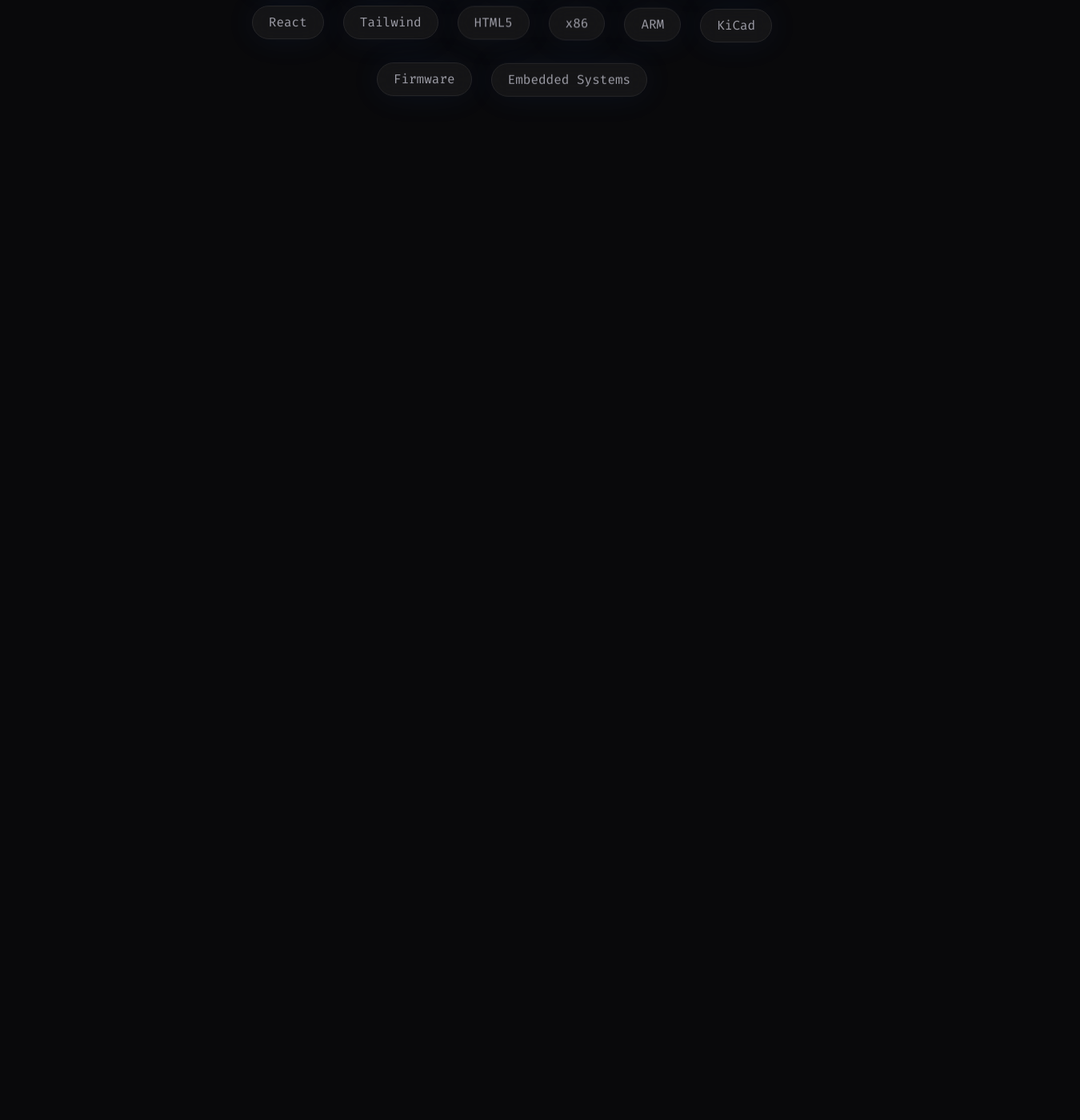
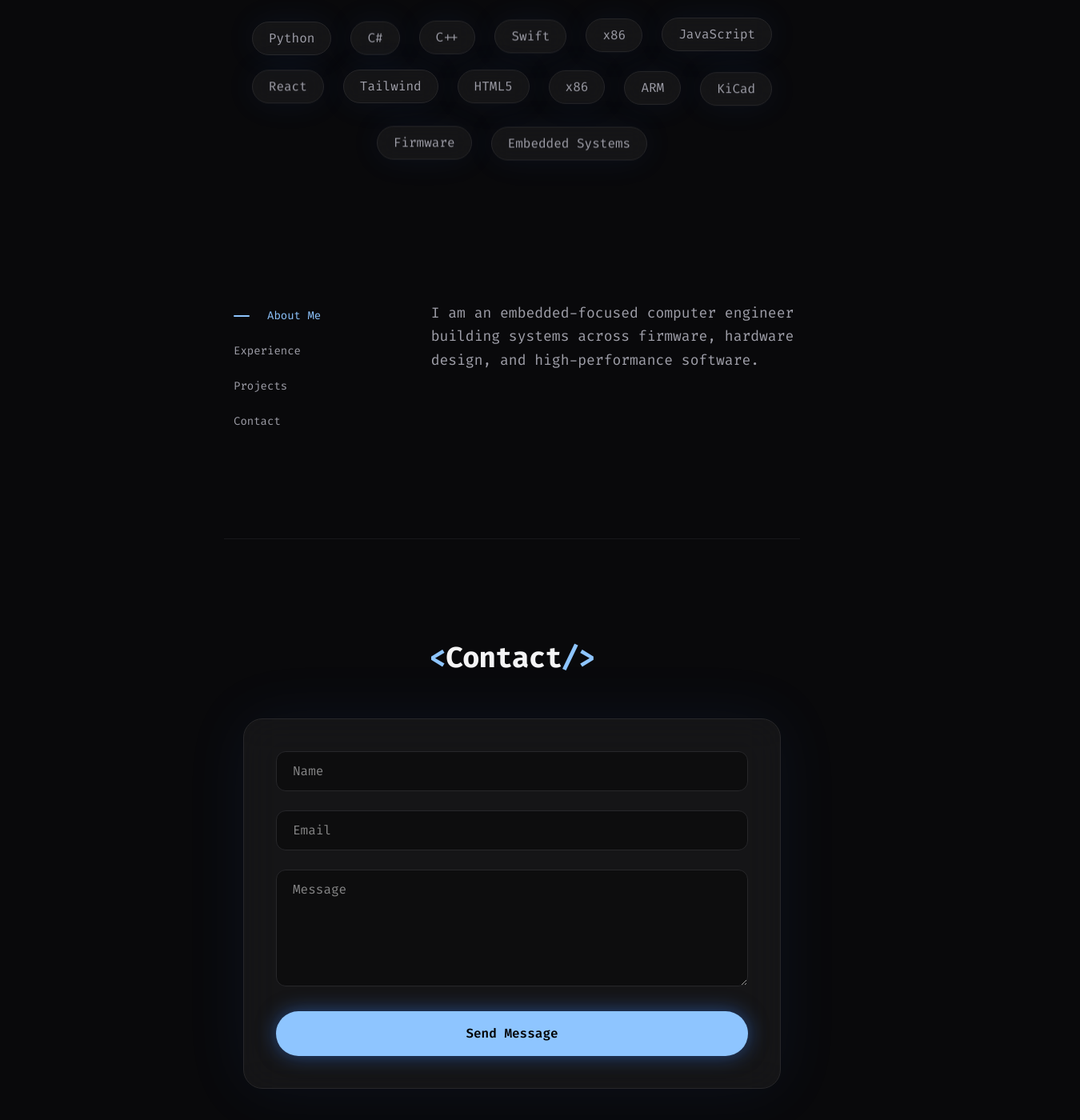
Before and after one commit to khikidman/khifyi, a React (Vite) app: page / in a window 1280 px wide. Shown: the part 858-2258 px from the top of the page at 80% size, 1350 px wide, since content can reach past the window. Before the commit the page ends 1123 px from the top, so only its background shows below. Built offline with nearby package versions, Linux system fonts and the light colour scheme.

Commit message:
Portfolio section polish and home page additions + email system

```diff
--- a/package.json
+++ b/package.json
@@ -17,7 +17,8 @@
     "react-force-graph-2d": "^1.29.1",
     "react-markdown": "^10.1.0",
     "react-router-dom": "^7.13.1",
-    "remark-gfm": "^4.0.1"
+    "remark-gfm": "^4.0.1",
+    "resend": "^6.9.3"
   },
   "devDependencies": {
     "@cloudflare/vite-plugin": "^1.25.5",
--- a/src/components/PortfolioModal.tsx
+++ b/src/components/PortfolioModal.tsx
@@ -1,17 +1,6 @@
 import { motion, AnimatePresence } from "framer-motion";
 import { useState } from "react";
-
-type PortfolioSystem = {
-  title: string;
-  context: string;
-
-  overview: string;
-  architecture?: string;
-  contributions?: string;
-  challenges?: string;
-
-  tech: string[];
-};
+import { type PortfolioSystem } from "../types/portfolio";
 
 type Props = {
   system: PortfolioSystem | null;
@@ -81,7 +70,7 @@ export default function PortfolioModal({ system, onClose }: Props) {
             absolute top-6 right-6
             w-12 h-12
             flex items-center justify-center
-            text-zinc-400 text-2xl
+            text-zinc-400 text-4xl
             rounded-full
             hover:bg-white/10
             hover:text-white
@@ -101,10 +90,12 @@ export default function PortfolioModal({ system, onClose }: Props) {
           {system.context}
         </div>
 
-        {/* Tabs */}
-        <div className="flex gap-6 border-b border-zinc-800 mb-8">
+        <div className="flex gap-10">
 
-          {tabs.map(tab => {
+  {/* Sidebar Navigation */}
+  <div className="w-44 flex flex-col">
+
+  {tabs.map((tab) => {
 
     if (!(system as any)[tab.key]) return null;
 
@@ -114,39 +105,77 @@ export default function PortfolioModal({ system, onClose }: Props) {
       <button
         key={tab.key}
         onClick={() => setActiveTab(tab.key)}
-                className={`
-                  pb-3 text-sm transition
+        className="
+          relative
+          py-2
+          text-sm
+          text-left
+          text-zinc-400
+          hover:text-white
+          transition-colors
+          cursor-pointer
+        "
+      >
 
-                  ${active
-                    ? "text-blue-300 border-b-2 border-blue-300"
-                    : "text-zinc-400 hover:text-white"}
-                `}
+        {/* Animated dash */}
+        {active && (
+          <motion.span
+            layoutId="sectionIndicator"
+            className="
+              absolute
+              left-0
+              top-1/2
+              -translate-y-1/2
+              h-[2px]
+              w-8
+              bg-blue-300
+              rounded-full
+            "
+            transition={{
+              type: "spring",
+              stiffness: 400,
+              damping: 30
+            }}
+          />
+        )}
+
+        {/* Animated text shift */}
+        <motion.span
+          animate={{ paddingLeft: active ? 40 : 0 }}
+          transition={{
+            type: "spring",
+            stiffness: 400,
+            damping: 35
+          }}
+          className={active ? "text-blue-300 font-semibold" : ""}
         >
           {tab.label}
+        </motion.span>
+
       </button>
     );
   })}
 
 </div>
 
+  {/* Content Area */}
+  <div className="flex-1 max-h-[50vh] overflow-y-auto pr-2">
+
         {/* Content */}
         <motion.div
           key={activeTab}
-          initial={{ opacity: 0, y: 10 }}
+          initial={{ opacity: 0, y: 6 }}
           animate={{ opacity: 1, y: 0 }}
-          transition={{ duration: 0.2 }}
+          transition={{ duration: 0.18 }}
         >
           <p className="text-zinc-400 leading-relaxed mb-8">
             {content}
           </p>
         </motion.div>
-
+      </div>
+      </div>
         {/* Tech */}
-        <h3 className="text-lg font-semibold mb-4 text-white">
-          Technologies
-        </h3>
-
-        <div className="flex flex-wrap gap-2">
+        <div className="mt-12 flex flex-wrap justify-center gap-2">
           {system.tech.map(tech => (
             <span
               key={tech}
--- a/src/index.css
+++ b/src/index.css
@@ -168,10 +168,10 @@ html {
 @keyframes headshotFadeIn {
   from {
     opacity: 0;
-    transform: translateY(+10%) scale(1.02);
+    transform: translateY(+3%) scale(1.02);
   }
   to {
-    opacity: 0.3;
+    opacity: 0.6;
     transform: translateY(0) scale(1);
   }
 }
--- a/src/pages/Home.tsx
+++ b/src/pages/Home.tsx
@@ -1,8 +1,70 @@
 import Layout from "../components/Layout";
 import PageContentTransition from "../components/PageContentTransition";
 import Typewriter from "../components/Typewriter";
+import { motion, AnimatePresence } from "framer-motion";
+import { useState } from "react";
 
 const Home = () => {
+  const homeSections = [
+    { key: "about", label: "About Me" },
+    { key: "experience", label: "Experience" },
+    { key: "projects", label: "Projects" },
+    { key: "contact", label: "Contact" }
+  ];
+
+  const [activeSection, setActiveSection] = useState("about");
+
+  const [name, setName] = useState("");
+  const [email, setEmail] = useState("");
+  const [message, setMessage] = useState("");
+
+  const [loading, setLoading] = useState(false);
+  const [success, setSuccess] = useState(false);
+  const [error, setError] = useState("");
+
+  const handleSubmit = async (e: React.FormEvent) => {
+    e.preventDefault();
+
+    if (!name || !email || !message) {
+      setError("Please fill out all fields");
+      return;
+    }
+
+    try {
+
+      setLoading(true);
+
+      const res = await fetch("/api/send-email", {
+        method: "POST",
+        headers: {
+          "Content-Type": "application/json"
+        },
+        body: JSON.stringify({
+          name,
+          email,
+          message
+        })
+      });
+
+      if (!res.ok) {
+        throw new Error();
+      }
+
+      setSuccess(true);
+
+      setName("");
+      setEmail("");
+      setMessage("");
+
+      setTimeout(() => setSuccess(false), 3000);
+
+    } catch {
+      setError("Message failed to send");
+    } finally {
+      setLoading(false);
+    }
+  };
+
   return (
     <Layout>
       <PageContentTransition>
@@ -13,13 +75,12 @@ const Home = () => {
             alt="Khi Kidman"
             className="
               absolute
-              -right-87.5
-              top-10/25
+              -right-65
+              top-11/25
               -translate-y-1/2
-              w-155
+              w-125
               opacity-0
               headshot-animate
-              grayscale
               contrast-110
               brightness-90
               pointer-events-none
@@ -177,8 +238,7 @@ const Home = () => {
         </div>
       </PageContentTransition>
 
-      <div className="absolute bottom-8 left-1/2 -translate-x-1/2 -translate-y-15">
-
+      <div className="w-full flex justify-center mt-0 mb-12">
         <div
           className="
             opacity-0
@@ -202,7 +262,6 @@ const Home = () => {
             />
           </svg>
         </div>
-
       </div>
       {/* ===== Skills Marquee ===== */}
       <div className="relative w-full py-24 overflow-hidden">
@@ -257,8 +316,233 @@ const Home = () => {
 
         </div>
       </div>
+      <div className="max-w-6xl mx-auto mt-20 mb-20">
+
+        <div className="grid grid-cols-1 md:grid-cols-3 gap-14">
+
+          {/* ===== Navigation Column ===== */}
+          <div className="flex flex-col gap-2">
+
+            {homeSections.map(section => {
+
+              const active = activeSection === section.key;
+
+              return (
+                <button
+                  key={section.key}
+                  onClick={() => setActiveSection(section.key)}
+                  className="
+                    relative
+                    flex items-center
+                    gap-4
+                    py-2 px-3
+                    rounded-lg
+                    text-sm
+                    text-zinc-400
+                    hover:text-white
+                    hover:bg-white/5
+                    transition-all
+                    cursor-pointer
+                  "
+                >
+
+                  {/* Animated Dash */}
+                  {active && (
+                    <motion.div
+                      layoutId="homeNavIndicator"
+                      className="w-5 h-[2px] bg-blue-300 rounded-full"
+                      transition={{
+                        type: "spring",
+                        stiffness: 400,
+                        damping: 30
+                      }}
+                    />
+                  )}
+
+                  {/* Text Shift */}
+                  <motion.span
+                    animate={{ paddingLeft: active ? 6 : 0 }}
+                    transition={{
+                      type: "spring",
+                      stiffness: 400,
+                      damping: 35
+                    }}
+                    className={active ? "text-blue-300" : ""}
+                  >
+                    {section.label}
+                  </motion.span>
+
+                </button>
+              );
+            })}
+
+          </div>
+
+          {/* ===== Content Column ===== */}
+          <div className="md:col-span-2 text-lg text-zinc-400 leading-relaxed">
+
+            <AnimatePresence mode="wait">
+
+              <motion.div
+                key={activeSection}
+                initial={{ opacity: 0, y: 12 }}
+                animate={{ opacity: 1, y: 0 }}
+                exit={{ opacity: 0, y: -12 }}
+                transition={{ duration: 0.25 }}
+              >
+
+                {activeSection === "about" && (
+                  <p>
+                    I am an embedded-focused computer engineer building systems across firmware,
+                    hardware design, and high-performance software.
+                  </p>
+                )}
+
+                {activeSection === "experience" && (
+                  <p>
+                    Experience content goes here. Add internships, research, or projects.
+                  </p>
+                )}
+
+                {activeSection === "projects" && (
+                  <p>
+                    Project highlights and technical achievements can go here.
+                  </p>
+                )}
+
+                {activeSection === "contact" && (
+                  <p>
+                    Contact information and calls to action can go here.
+                  </p>
+                )}
+
+              </motion.div>
+
+            </AnimatePresence>
+
+          </div>
+
+        </div>
+      </div>
+      <div className="w-full py-32 mt-32 border-t border-zinc-900">
+
+        <div className="max-w-3xl mx-auto px-6">
+
+          <h2 className="text-4xl font-bold mb-14 tracking-tight text-center">
+            <span className="text-blue-300">&lt;</span>
+            Contact
+            <span className="text-blue-300">/&gt;</span>
+          </h2>
+
+          <motion.form
+            onSubmit={handleSubmit}
+            className="
+              p-10
+              rounded-3xl
+              border border-zinc-800
+              bg-white/5
+              backdrop-blur-xl
+              shadow-[0_0_80px_rgba(59,130,246,0.08)]
+              space-y-6
+            "
+          >
+
+            {/* Error Message */}
+            {error && (
+              <p className="text-red-400 text-sm">{error}</p>
+            )}
+
+            {/* Name */}
+            <input
+              value={name}
+              onChange={e => setName(e.target.value)}
+              placeholder="Name"
+              className="
+                w-full
+                px-5 py-3
+                rounded-xl
+                bg-black/40
+                border border-zinc-800
+                text-white
+                focus:border-blue-300
+                transition
+              "
+            />
+
+            {/* Email */}
+            <input
+              value={email}
+              onChange={e => setEmail(e.target.value)}
+              placeholder="Email"
+              type="email"
+              className="
+                w-full
+                px-5 py-3
+                rounded-xl
+                bg-black/40
+                border border-zinc-800
+                text-white
+                focus:border-blue-300
+                transition
+              "
+            />
+
+            {/* Message */}
+            <textarea
+              value={message}
+              onChange={e => setMessage(e.target.value)}
+              placeholder="Message"
+              rows={5}
+              className="
+                w-full
+                px-5 py-3
+                rounded-xl
+                bg-black/40
+                border border-zinc-800
+                text-white
+                focus:border-blue-300
+                transition
+              "
+            />
+
+            {/* Submit Button */}
+            <button
+              type="submit"
+              disabled={loading}
+              className="
+                w-full
+                py-4
+                rounded-full
+                font-semibold
+                bg-blue-300
+                text-black
+                shadow-[0_0_25px_rgba(59,130,246,0.5)]
+                hover:shadow-none
+                transition-all duration-300
+                flex items-center justify-center gap-3
+              "
+            >
+
+              {loading && (
+                <motion.div
+                  animate={{ rotate: 360 }}
+                  transition={{ repeat: Infinity, duration: 1 }}
+                  className="w-5 h-5 border-2 border-black border-t-transparent rounded-full"
+                />
+              )}
+
+              {success ? "✓ Message Sent!" : "Send Message"}
+
+            </button>
+
+          </motion.form>
+
+        </div>
+      </div>
     </Layout>
   );
 };
 
+
+
 export default Home;
--- a/src/pages/Portfolio.tsx
+++ b/src/pages/Portfolio.tsx
@@ -2,6 +2,7 @@ import Layout from "../components/Layout";
 import { useState, useEffect } from "react";
 // import { AnimatePresence, motion } from "framer-motion";
 import PortfolioModal from "../components/PortfolioModal";
+import { type PortfolioSystem } from "../types/portfolio";
 
 // const oldsystems = [
 //   {
@@ -33,17 +34,6 @@ import PortfolioModal from "../components/PortfolioModal";
 //     tech: ["React", "Node", "TypeScript", "REST APIs"]
 //   }
 // ];
-
-interface PortfolioSystem {
-  title: string;
-  context: string;
-  description?: string;
-  overview?: string;
-  architecture?: string;
-  contributions?: string;
-  challenges?: string;
-  tech: string[];
-}
 
 const systems: PortfolioSystem[] = [
 {
@@ -165,7 +155,7 @@ const Portfolio = () => {
                 </div>
 
                 <p className="text-sm text-zinc-400 leading-relaxed">
-                  {system.description}
+                  {system.overview}
                 </p>
               </div>
 
--- /dev/null
+++ b/src/types/portfolio.ts
@@ -0,0 +1,11 @@
+export type PortfolioSystem = {
+  title: string;
+  context: string;
+
+  overview: string;
+  architecture?: string;
+  contributions?: string;
+  challenges?: string;
+
+  tech: string[];
+};
```
Also changed, not shown: 2 other files (tests, documents, lock files or other folders). Lines whose indentation alone changed are shown as unchanged.
